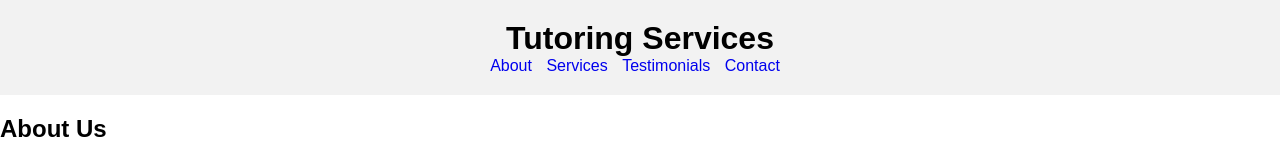
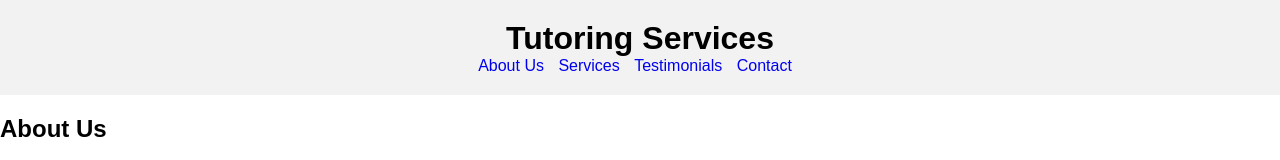
Before and after one commit to haikalchong/dwad02-lab3, a plain HTML site: page index.html in a window 1280 px wide. Shown: the top 160 px of the page. Drawn offline with Linux system fonts and the light colour scheme.

Commit message:
link about-us.html to index.html

```diff
--- a/index.html
+++ b/index.html
@@ -9,7 +9,7 @@
     <h1>Tutoring Services</h1>
     <nav>
       <ul>
-        <li><a href="#about">About</a></li>
+        <li><a href="about-us.html">About Us</a></li>
         <li><a href="#services">Services</a></li>
         <li><a href="#testimonials">Testimonials</a></li>
         <li><a href="#contact">Contact</a></li>
```
